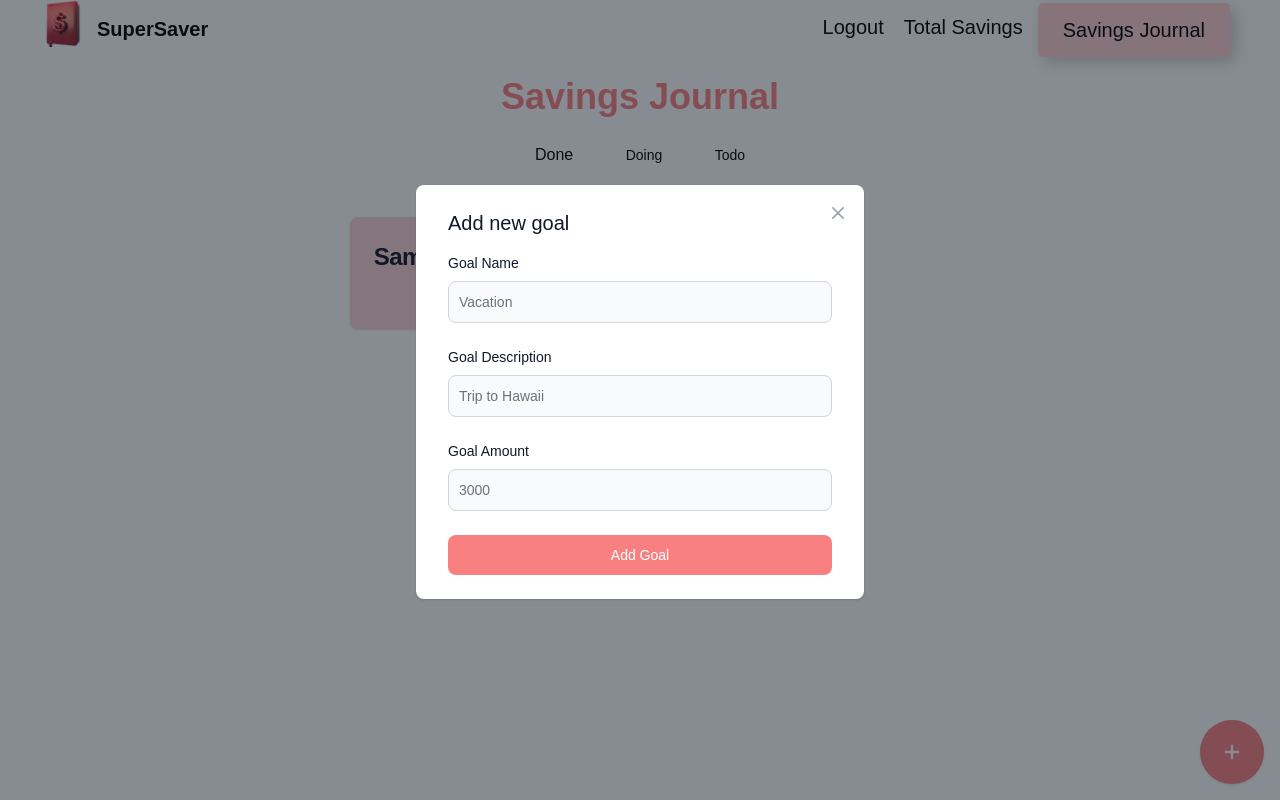
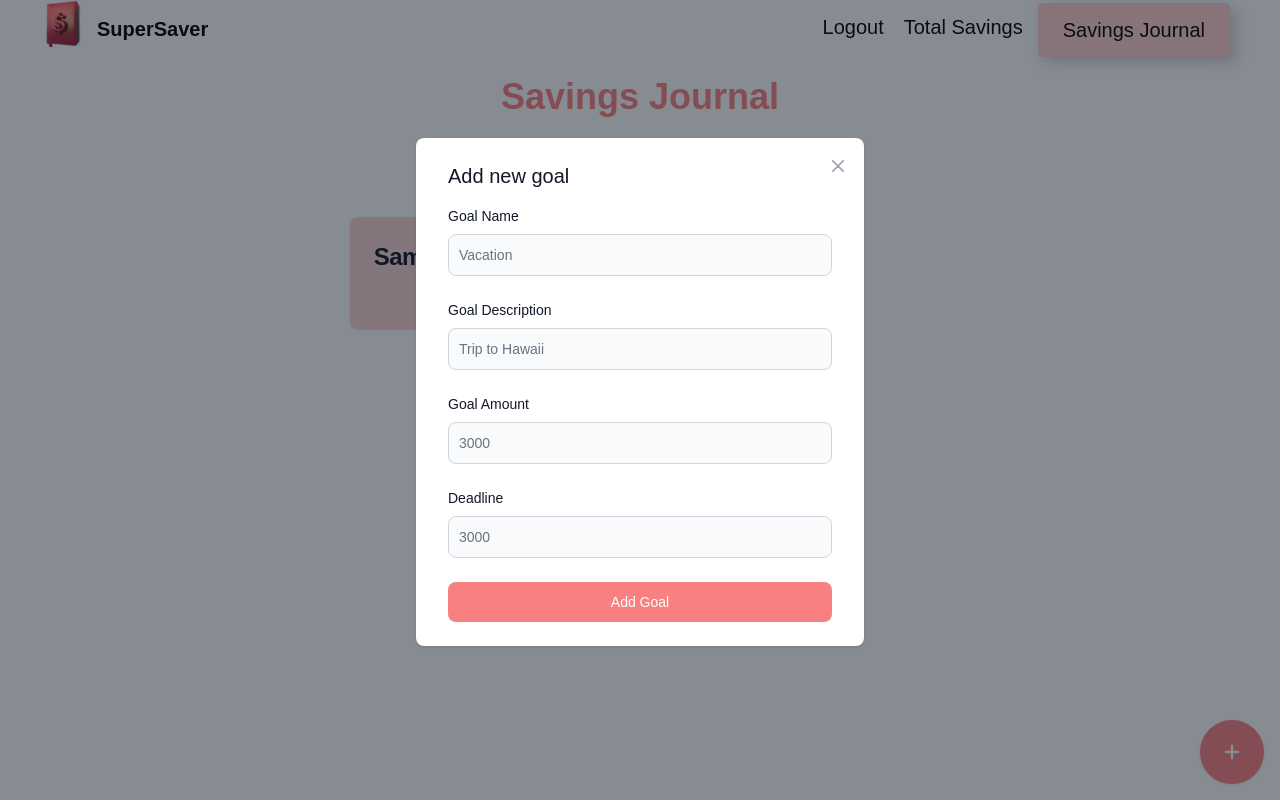
Before and after one commit to SU-CS-321-Fall-2023/SavingsJournal2.0, a Flask app: page /savings_journal/ in a window 1280 px wide, after a click that opens the changed part. Run offline with Flask 3, Linux system fonts and the light colour scheme; the visitor is signed in with stand-in values (Sample User, id 1); a database or web service that is not in the repository returns one stand-in record (values such as "Sample title"); style sheets or scripts are compiled from the project's sources; some libraries are stand-ins or nearby versions.

Commit message:
implement creating goal in frontend

```diff
--- a/supersaverSignIn/app.py
+++ b/supersaverSignIn/app.py
@@ -74,6 +74,7 @@ def create_goal():
             "notes": request.form['notes'],
             "username": username  # required
         }
+        print(goal)
         try:
             goal_obj = Goal(**goal)
             goals.insert_one(goal_obj.model_dump())
--- a/supersaverSignIn/templates/savings_journal.html
+++ b/supersaverSignIn/templates/savings_journal.html
@@ -66,12 +66,13 @@ class="p-0 w-16 h-16 bg-red-400 rounded-full hover:bg-red-600 active:shadow-lg m
             </button>
             <div class="px-6 py-6 lg:px-8">
                 <h3 class="mb-4 text-xl font-medium text-gray-900 dark:text-white">Add new goal</h3>
-                <form class="space-y-6" action="#">
+
+                <form class="space-y-6" action="/create_goal/" method='POST'>
                     <div>
                         <label for="email" class="block mb-2 text-sm font-medium text-gray-900 dark:text-white">Goal Name</label>
                         <input
                         type="text"
-                        name="goal_name"
+                        name="title"
                         id="goal_name"
                         class="bg-gray-50 border border-gray-300 text-gray-900 text-sm rounded-lg focus:ring-blue-500 focus:border-blue-500 block w-full p-2.5 dark:bg-gray-600 dark:border-gray-500 dark:placeholder-gray-400 dark:text-white"
                         placeholder="Vacation"
@@ -81,7 +82,7 @@ class="p-0 w-16 h-16 bg-red-400 rounded-full hover:bg-red-600 active:shadow-lg m
                         <label for="goal_description" class="block mb-2 text-sm font-medium text-gray-900 dark:text-white">Goal Description</label>
                         <input
                         type="text"
-                        name="goal_description"
+                        name="notes"
                         id="goal_description"
                         class="bg-gray-50 border border-gray-300 text-gray-900 text-sm rounded-lg focus:ring-blue-500 focus:border-blue-500 block w-full p-2.5 dark:bg-gray-600 dark:border-gray-500 dark:placeholder-gray-400 dark:text-white"
                         placeholder="Trip to Hawaii"
@@ -93,7 +94,19 @@ class="p-0 w-16 h-16 bg-red-400 rounded-full hover:bg-red-600 active:shadow-lg m
                         </label>
                         <input
                         type="number"
-                        name="goal_amount"
+                        name="amount"
+                        id="goal_amount"
+                        class="bg-gray-50 border border-gray-300 text-gray-900 text-sm rounded-lg focus:ring-blue-500 focus:border-blue-500 block w-full p-2.5 dark:bg-gray-600 dark:border-gray-500 dark:placeholder-gray-400 dark:text-white"
+                        placeholder="3000"
+                        required>
+                    </div>
+                    <div>
+                        <label for="goal_amount" class="block mb-2 text-sm font-medium text-gray-900 dark:text-white">
+                            Deadline
+                        </label>
+                        <input
+                        type="text"
+                        name="deadline"
                         id="goal_amount"
                         class="bg-gray-50 border border-gray-300 text-gray-900 text-sm rounded-lg focus:ring-blue-500 focus:border-blue-500 block w-full p-2.5 dark:bg-gray-600 dark:border-gray-500 dark:placeholder-gray-400 dark:text-white"
                         placeholder="3000"
```
